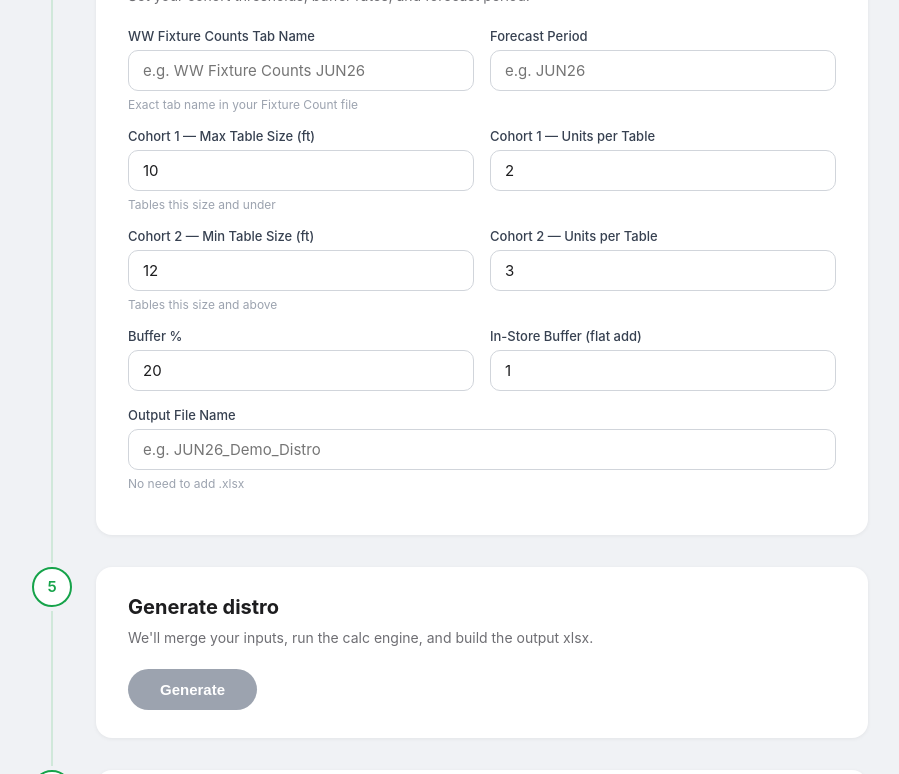
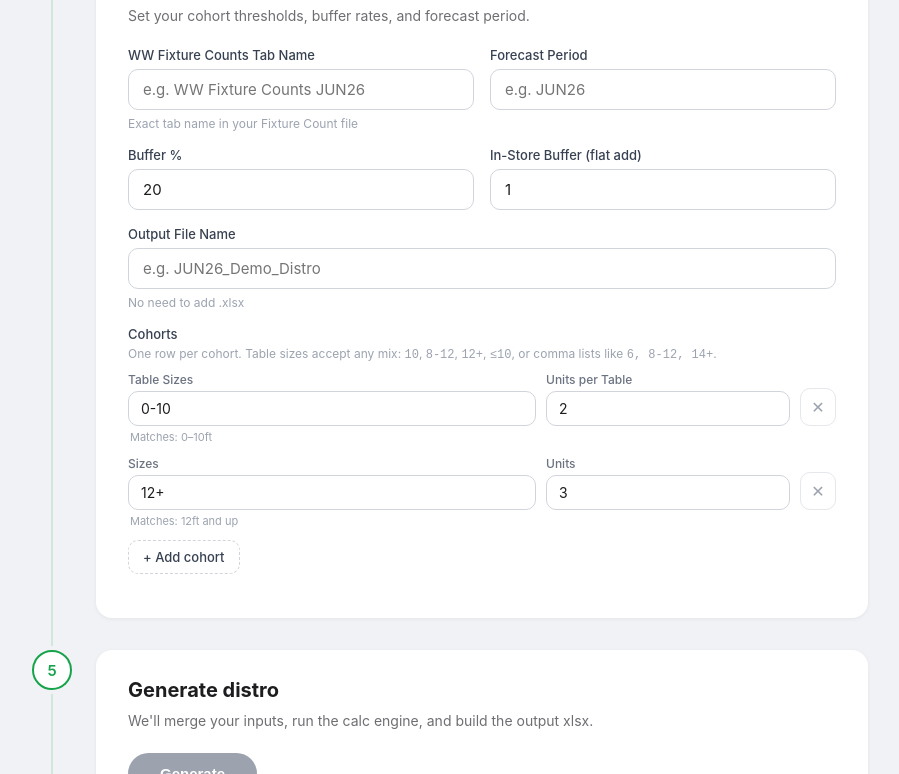
Before and after one commit to j6d5s84s6w-eng/VM-Distro, a plain HTML site: page demo/index.html in a window 1280 px wide. Shown: the part 1880-2654 px from the top of the page, without its empty margins (190-1089 px from the left). Drawn offline with Linux system fonts and the light colour scheme.

Commit message:
Demo Distro: dynamic cohorts, free-form table sizes, optional fill file
- Replace fixed Cohort 1/2 fields with a dynamic list. Add/remove cohorts
  inline; calc engine matches each row's table size against cohorts in
  order and uses the first match.
- Each cohort takes a single Table Sizes input that accepts mixed input:
  '10', '8-12', '12+', '≤10', or comma-lists like '6, 8-12, 14+'. Live
  preview under each input reads back what was parsed or surfaces an
  inline error.
- Make the Fixture Fill file optional. Generate stays enabled without it
  and the output skips the Avenue Assignments sheet cleanly when absent.

```diff
--- a/demo/index.html
+++ b/demo/index.html
@@ -280,6 +280,48 @@
     .field input:focus { border-color: #16a34a; }
     .field .hint { font-size: 12px; color: #9ca3af; }
 
+    /* Cohorts list */
+    .cohorts-section { margin-bottom: 16px; }
+    .cohorts-section .cohorts-label { font-size: 13px; font-weight: 500; color: #374151; display: block; margin-bottom: 4px; }
+    .cohorts-section .cohorts-hint { font-size: 12px; color: #9ca3af; display: block; margin-bottom: 10px; }
+    .cohort-row {
+      display: grid;
+      grid-template-columns: 2fr 1fr 36px;
+      gap: 10px;
+      align-items: end;
+      margin-bottom: 6px;
+    }
+    .cohort-row .field { gap: 4px; }
+    .cohort-row .field label { font-size: 12px; color: #6b7280; font-weight: 500; }
+    .cohort-row .field input { padding: 8px 12px; font-size: 14px; }
+    .cohort-preview { font-size: 11px; color: #9ca3af; margin: -2px 0 12px 2px; min-height: 14px; }
+    .cohort-preview.error { color: #dc2626; }
+    .cohort-row .remove-btn {
+      width: 36px; height: 38px;
+      border: 1.5px solid #e5e7eb;
+      background: #fff;
+      color: #9ca3af;
+      border-radius: 10px;
+      cursor: pointer;
+      font-size: 16px;
+      transition: all 0.15s;
+    }
+    .cohort-row .remove-btn:hover:not(:disabled) { border-color: #fca5a5; color: #dc2626; background: #fef2f2; }
+    .cohort-row .remove-btn:disabled { opacity: 0.3; cursor: not-allowed; }
+    .add-cohort-btn {
+      padding: 8px 14px;
+      background: #fff;
+      border: 1.5px dashed #d1d5db;
+      border-radius: 10px;
+      color: #374151;
+      font-size: 13px;
+      font-weight: 500;
+      font-family: inherit;
+      cursor: pointer;
+      transition: all 0.15s;
+    }
+    .add-cohort-btn:hover { border-color: #16a34a; color: #16a34a; }
+
     /* Generate */
     .generate-btn {
       padding: 12px 32px;
@@ -418,7 +460,7 @@
                   <ul>
                     <li>For each product + color combination, enter how many units go on a single fixture</li>
                     <li>Reference your merchandising strategy to determine quantities per fixture type (e.g. 10ft table vs 12ft table)</li>
-                    <li>Cohort 1 (≤10ft tables) and Cohort 2 (≥12ft tables) may have different quantities — enter both</li>
+                    <li>Different cohorts (table-size ranges) may have different quantities — enter a value for each cohort that applies</li>
                     <li>Leave blank if a product does not appear on a given fixture type</li>
                   </ul>
                 </div>
@@ -496,7 +538,7 @@
               <div class="drop-zone" id="zone-fill" ondragover="onDrag(event,'zone-fill')" ondragleave="offDrag('zone-fill')" ondrop="onDrop(event,'fill')">
                 <input type="file" accept=".xlsx,.xls" onchange="loadFile(event,'fill')">
                 <svg viewBox="0 0 24 24" fill="none" stroke="currentColor" stroke-width="1.5"><path d="M3 7a2 2 0 0 1 2-2h14a2 2 0 0 1 2 2v10a2 2 0 0 1-2 2H5a2 2 0 0 1-2-2V7z"/><path d="M3 7l9 6 9-6"/></svg>
-                <h3>Fixture Fill file</h3>
+                <h3>Fixture Fill file <span style="font-weight:400;color:#9ca3af;">(optional)</span></h3>
                 <p>.xlsx — Avenues / store layouts</p>
                 <div class="loaded-name" id="name-fill"></div>
               </div>
@@ -527,24 +569,6 @@
                 <input type="text" id="forecastPeriod" placeholder="e.g. JUN26" oninput="checkReady()">
               </div>
               <div class="field">
-                <label>Cohort 1 — Max Table Size (ft)</label>
-                <input type="number" id="cohort1Max" value="10" oninput="checkReady()">
-                <span class="hint">Tables this size and under</span>
-              </div>
-              <div class="field">
-                <label>Cohort 1 — Units per Table</label>
-                <input type="number" id="cohort1Units" value="2" oninput="checkReady()">
-              </div>
-              <div class="field">
-                <label>Cohort 2 — Min Table Size (ft)</label>
-                <input type="number" id="cohort2Min" value="12" oninput="checkReady()">
-                <span class="hint">Tables this size and above</span>
-              </div>
-              <div class="field">
-                <label>Cohort 2 — Units per Table</label>
-                <input type="number" id="cohort2Units" value="3" oninput="checkReady()">
-              </div>
-              <div class="field">
                 <label>Buffer %</label>
                 <input type="number" id="bufferPct" value="20" oninput="checkReady()">
               </div>
@@ -557,6 +581,13 @@
                 <input type="text" id="outputName" placeholder="e.g. JUN26_Demo_Distro" oninput="checkReady()">
                 <span class="hint">No need to add .xlsx</span>
               </div>
+            </div>
+
+            <div class="cohorts-section">
+              <span class="cohorts-label">Cohorts</span>
+              <span class="cohorts-hint">One row per cohort. Table sizes accept any mix: <code>10</code>, <code>8-12</code>, <code>12+</code>, <code>≤10</code>, or comma lists like <code>6, 8-12, 14+</code>.</span>
+              <div id="cohortsContainer"></div>
+              <button type="button" class="add-cohort-btn" onclick="addCohort()">+ Add cohort</button>
             </div>
           </div>
         </div>
@@ -624,8 +655,106 @@
 
     function v(id) { return document.getElementById(id).value.trim(); }
 
+    /* Cohorts: dynamic list of {sizes, units}. `sizes` is a free-form string. */
+    let cohorts = [
+      { sizes: '0-10', units: 2 },
+      { sizes: '12+',  units: 3 },
+    ];
+
+    /* Parse a cohort sizes string into a list of match tokens.
+       Accepts: "10", "8-12", "12+", "≤10" / "<=10", "≥12" / ">=12", and comma-lists. */
+    function parseSizes(input) {
+      const raw = (input || '').trim();
+      if (!raw) return { tokens: [], valid: false, preview: '' };
+      const parts = raw.split(',').map(s => s.trim()).filter(Boolean);
+      const tokens = [];
+      for (const p of parts) {
+        let m;
+        if (m = p.match(/^(\d+(?:\.\d+)?)\s*\+$/))                          { tokens.push({ k:'gte', v:parseFloat(m[1]) }); continue; }
+        if (m = p.match(/^(?:≤|<=|<)\s*(\d+(?:\.\d+)?)$/))                  { tokens.push({ k:'lte', v:parseFloat(m[1]) }); continue; }
+        if (m = p.match(/^(?:≥|>=|>)\s*(\d+(?:\.\d+)?)$/))                  { tokens.push({ k:'gte', v:parseFloat(m[1]) }); continue; }
+        if (m = p.match(/^(\d+(?:\.\d+)?)\s*[-–]\s*(\d+(?:\.\d+)?)$/))      { tokens.push({ k:'range', min:parseFloat(m[1]), max:parseFloat(m[2]) }); continue; }
+        if (m = p.match(/^(\d+(?:\.\d+)?)$/))                               { tokens.push({ k:'eq', v:parseFloat(m[1]) }); continue; }
+        return { tokens: [], valid: false, error: `Can't read "${p}"` };
+      }
+      const preview = tokens.map(t =>
+        t.k === 'eq'    ? `${t.v}ft`
+      : t.k === 'range' ? `${t.min}–${t.max}ft`
+      : t.k === 'gte'   ? `${t.v}ft and up`
+      : t.k === 'lte'   ? `${t.v}ft and under`
+      : '?'
+      ).join(', ');
+      return { tokens, valid: true, preview };
+    }
+
+    function cohortMatches(size, tokens) {
+      return tokens.some(t =>
+        t.k === 'eq'    ? size === t.v
+      : t.k === 'range' ? size >= t.min && size <= t.max
+      : t.k === 'gte'   ? size >= t.v
+      : t.k === 'lte'   ? size <= t.v
+      : false
+      );
+    }
+
+    function renderCohorts() {
+      const wrap = document.getElementById('cohortsContainer');
+      wrap.innerHTML = cohorts.map((c, i) => {
+        const parsed = parseSizes(c.sizes);
+        const previewClass = parsed.error ? 'cohort-preview error' : 'cohort-preview';
+        const previewText  = parsed.error  ? parsed.error
+                           : parsed.valid  ? `Matches: ${parsed.preview}`
+                           : '';
+        return `
+          <div class="cohort-row">
+            <div class="field">
+              <label>${i === 0 ? 'Table Sizes' : 'Sizes'}</label>
+              <input type="text" value="${c.sizes}" placeholder="e.g. 10, 8-12, 12+" oninput="updateCohort(${i}, 'sizes', this.value)">
+            </div>
+            <div class="field">
+              <label>${i === 0 ? 'Units per Table' : 'Units'}</label>
+              <input type="number" value="${c.units}" oninput="updateCohort(${i}, 'units', this.value)">
+            </div>
+            <button type="button" class="remove-btn" onclick="removeCohort(${i})" ${cohorts.length === 1 ? 'disabled' : ''} title="Remove cohort">✕</button>
+          </div>
+          <div id="cohort-preview-${i}" class="${previewClass}">${previewText}</div>
+        `;
+      }).join('');
+    }
+
+    function refreshPreview(i) {
+      const el = document.getElementById(`cohort-preview-${i}`);
+      if (!el) return;
+      const parsed = parseSizes(cohorts[i].sizes);
+      el.className = parsed.error ? 'cohort-preview error' : 'cohort-preview';
+      el.textContent = parsed.error  ? parsed.error
+                     : parsed.valid  ? `Matches: ${parsed.preview}`
+                     : '';
+    }
+
+    function updateCohort(i, key, val) {
+      cohorts[i][key] = key === 'units' ? (parseInt(val) || 0) : val;
+      if (key === 'sizes') refreshPreview(i);
+      checkReady();
+    }
+
+    function addCohort() {
+      cohorts.push({ sizes: '', units: 1 });
+      renderCohorts();
+      checkReady();
+    }
+
+    function removeCohort(i) {
+      if (cohorts.length === 1) return;
+      cohorts.splice(i, 1);
+      renderCohorts();
+      checkReady();
+    }
+
+    renderCohorts();
+
     function checkReady() {
-      const ready = files.template && files.fixture && files.fill && v('wwTab') && v('outputName');
+      const ready = files.template && files.fixture && v('wwTab') && v('outputName');
       const btn = document.getElementById('generateBtn');
       btn.classList.toggle('ready', !!ready);
       btn.disabled = !ready;
@@ -665,7 +794,7 @@
     function buildDistro() {
       const fixtureWB  = files.fixture.wb;
       const templateWB = files.template.wb;
-      const fillWB     = files.fill.wb;
+      const fillWB     = files.fill ? files.fill.wb : null;
       const wwTabName  = v('wwTab');
 
       if (!fixtureWB.SheetNames.includes(wwTabName))
@@ -674,21 +803,24 @@
       const rows = XLSX.utils.sheet_to_json(fixtureWB.Sheets[wwTabName], { defval: '' });
       if (!rows.length) throw new Error('No data found in the WW Fixture Counts tab.');
 
-      const cohort1Max   = parseInt(v('cohort1Max'))   || 10;
-      const cohort2Min   = parseInt(v('cohort2Min'))   || 12;
-      const cohort1Units = parseInt(v('cohort1Units')) || 2;
-      const cohort2Units = parseInt(v('cohort2Units')) || 3;
       const bufferPct    = parseFloat(v('bufferPct'))  / 100 || 0.2;
       const instoreBuf   = parseInt(v('instoreBuffer')) || 1;
       const period       = v('forecastPeriod') || '';
+
+      const parsedCohorts = cohorts.map(c => ({ tokens: parseSizes(c.sizes).tokens, units: parseInt(c.units) || 0 }));
 
       const outputRows = rows.map(row => {
         const keys = Object.keys(row);
         const tableKey = keys.find(k => k.toLowerCase().includes('table')) || keys[0];
         const tableSize = parseFloat(row[tableKey] || 0);
 
-        const unitsPerTable = tableSize <= cohort1Max ? cohort1Units
-                            : tableSize >= cohort2Min ? cohort2Units : 0;
+        let unitsPerTable = 0;
+        for (const c of parsedCohorts) {
+          if (cohortMatches(tableSize, c.tokens)) {
+            unitsPerTable = c.units;
+            break;
+          }
+        }
 
         const baseQty    = Math.round(tableSize * unitsPerTable);
         const buffer     = Math.ceil(baseQty * bufferPct);
@@ -716,8 +848,11 @@
       });
 
       // Carry over avenue assignments from fill file
-      const fillSheet = fillWB.Sheets[fillWB.SheetNames[0]];
-      if (fillSheet) XLSX.utils.book_append_sheet(outputWB, fillSheet, 'Avenue Assignments');
+      // Carry over avenue assignments from fill file (optional)
+      if (fillWB) {
+        const fillSheet = fillWB.Sheets[fillWB.SheetNames[0]];
+        if (fillSheet) XLSX.utils.book_append_sheet(outputWB, fillSheet, 'Avenue Assignments');
+      }
 
       return outputWB;
     }
```
